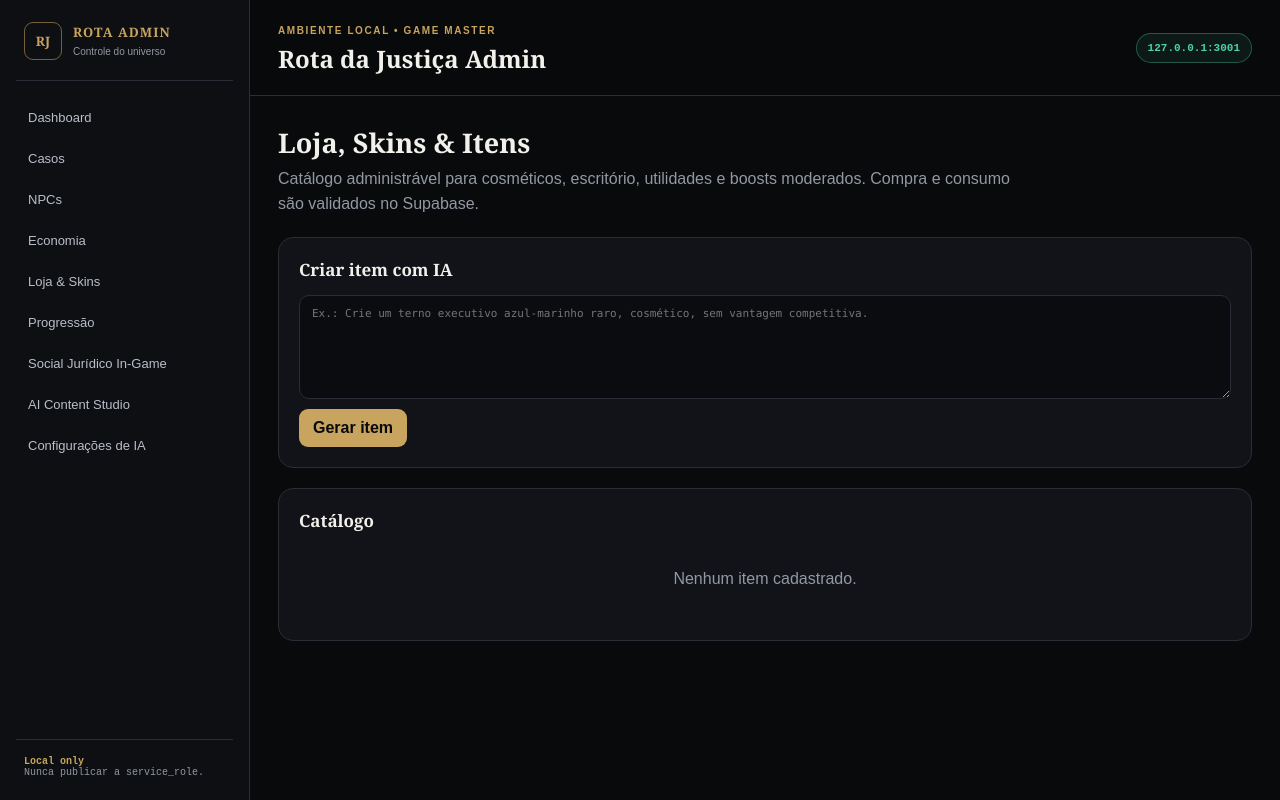
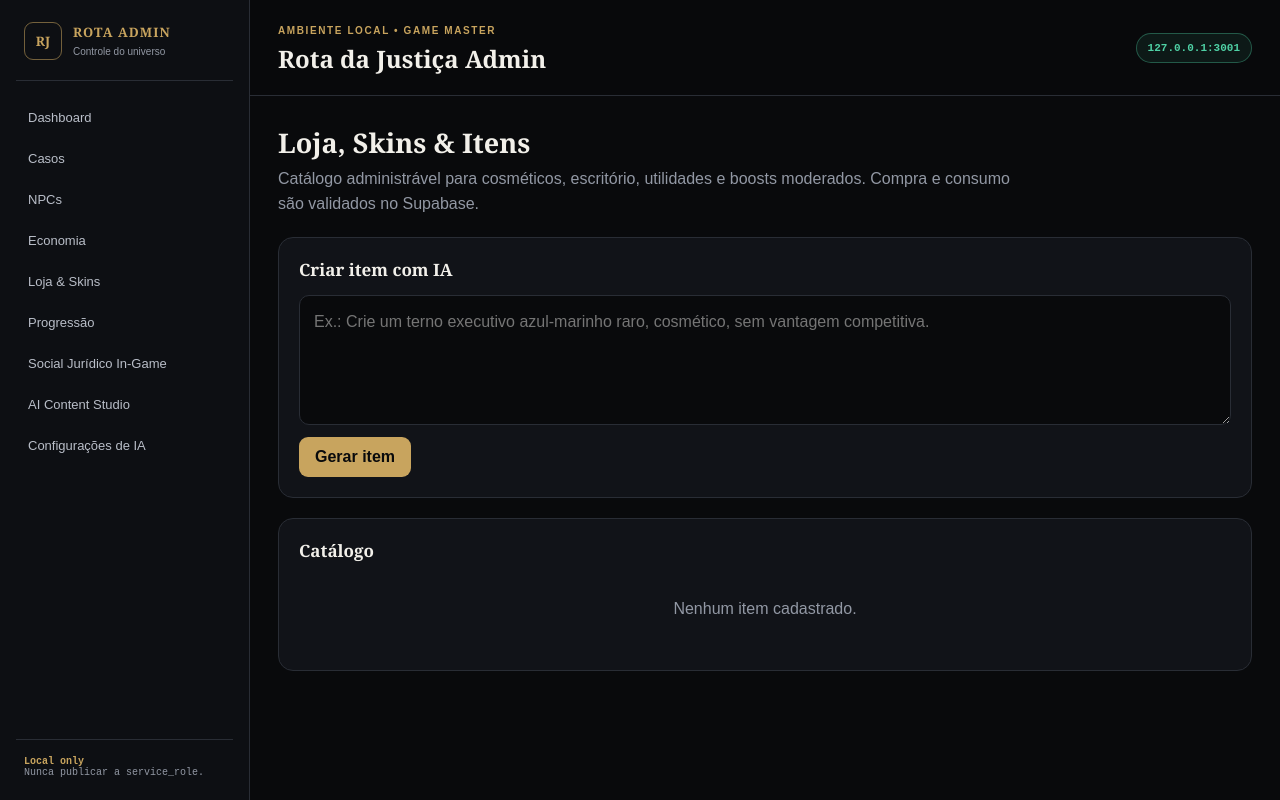
Before and after one commit to MxSGameJPS/rota-admin, a Next.js app: page /shop in a window 1280 px wide. Built offline with nearby package versions, Linux system fonts and the light colour scheme; no server answers.

Commit message:
feat: show item generation progress

```diff
--- a/src/app/shop/page.js
+++ b/src/app/shop/page.js
@@ -2,6 +2,7 @@ import Link from 'next/link';
 import { listCatalogItems } from '@/services/adminRepository';
 import { generateDraftAction } from '@/app/actions/content';
 import StatusBadge from '@/components/StatusBadge/StatusBadge';
+import GenerateDraftForm from '@/components/GenerateDraftForm/GenerateDraftForm';
 import styles from '@/app/section.module.css';
 
 export default async function ShopPage({ searchParams }) {
@@ -9,7 +10,7 @@ export default async function ShopPage({ searchParams }) {
   return <div className={styles.page}>
     <div className={styles.header}><div><h2>Loja, Skins & Itens</h2><p>Catálogo administrável para cosméticos, escritório, utilidades e boosts moderados. Compra e consumo são validados no Supabase.</p></div></div>
     {params?.published && <div className={styles.notice}>Item publicado.</div>}{params?.error && <div className={styles.error}>{params.error}</div>}
-    <section className={styles.panel}><h3>Criar item com IA</h3><form className={styles.form} action={generateDraftAction.bind(null, 'item')}><textarea name="prompt" placeholder="Ex.: Crie um terno executivo azul-marinho raro, cosmético, sem vantagem competitiva." required/><button className={styles.primary}>Gerar item</button></form></section>
+    <section className={styles.panel}><h3>Criar item com IA</h3><GenerateDraftForm action={generateDraftAction.bind(null, 'item')} entityLabel="item" buttonLabel="Gerar item" placeholder="Ex.: Crie um terno executivo azul-marinho raro, cosmético, sem vantagem competitiva."/></section>
     <section className={styles.panel}><h3>Catálogo</h3>{items.length === 0 ? <div className={styles.empty}>Nenhum item cadastrado.</div> : <div className={styles.tableWrap}><table className={styles.table}><thead><tr><th>SKU</th><th>Item</th><th>Tipo</th><th>Raridade</th><th>Preço</th><th>Status</th></tr></thead><tbody>{items.map(item => <tr key={item.id}><td>{item.sku}</td><td><Link href={`/shop/${item.id}`}><strong>{item.name}</strong></Link></td><td>{item.type}</td><td>{item.rarity}</td><td>{item.price_amount} {item.price_currency}</td><td><StatusBadge status={item.status}/></td></tr>)}</tbody></table></div>}</section>
   </div>;
 }
```
